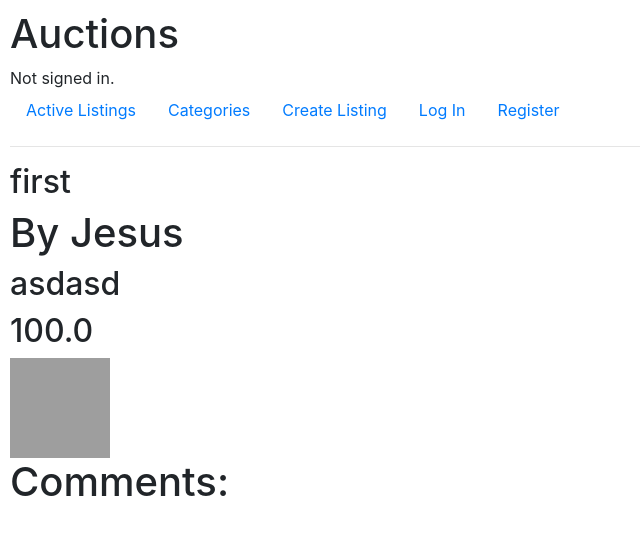
After one commit to jimypage0211/CS50xWeb_commerce, a Django app: page /listing/1 in a window 1280 px wide. The commit adds this page. Shown: the top 535 px of the page, without its empty margins (0-640 px from the left). Run offline with Django 3.2, Linux system fonts and the light colour scheme; data comes from the database, SQL or seed files in the repository; some libraries are stand-ins or nearby versions; grey boxes are pictures that could not be loaded.

Commit message:
Create listing and view listing kind of working

```diff
--- a/auctions/admin.py
+++ b/auctions/admin.py
@@ -1,5 +1,8 @@
 from django.contrib import admin
 from .models import *
+
+
+
 # Register your models here.
 admin.site.register(User)
 admin.site.register(Listing)
--- a/auctions/models.py
+++ b/auctions/models.py
@@ -1,37 +1,52 @@
 from django.contrib.auth.models import AbstractUser
 from django.db import models
+
 
 class User(AbstractUser):
     pass
 
-class Listing (models.Model):
+
+class Category(models.Model):
+    name = models.CharField(max_length=20)
+
+    def __str__(self) -> str:
+        return f"{self.name}"
+
+
+class Listing(models.Model):
     poster = models.ForeignKey(User, on_delete=models.CASCADE, related_name="listings")
     title = models.CharField(max_length=50)
     description = models.TextField()
     initialPrice = models.FloatField()
     active = models.BooleanField()
     imgLink = models.CharField(max_length=100, blank=True)
-    watchlistedBy = models.ForeignKey(User, on_delete=models.CASCADE, related_name="watchlist")
+    category = models.ForeignKey(Category,on_delete=models.CASCADE,blank=True, null=True, related_name="listings")
+    watchlistedBy = models.ManyToManyField(User, null=True, blank=True, related_name="watchlist")
 
     def __str__(self) -> str:
         return f"Seller: {self.poster}, Title: {self.title}"
 
 
-class Comment (models.Model):
-    author = models.ForeignKey(User, on_delete=models.CASCADE, related_name="userComments")
+class Comment(models.Model):
+    author = models.ForeignKey(
+        User, on_delete=models.CASCADE, related_name="userComments"
+    )
     message = models.TextField()
-    target = models.ForeignKey(Listing, on_delete=models.CASCADE, related_name="listingComments")
+    target = models.ForeignKey(
+        Listing, on_delete=models.CASCADE, related_name="listingComments"
+    )
 
     def __str__(self) -> str:
         return f"Author: {self.author}, Listing: {self.target}"
 
 
-class Bid (models.Model):
+class Bid(models.Model):
     bidder = models.ForeignKey(User, on_delete=models.CASCADE, related_name="userBids")
-    target = models.ForeignKey(Listing, on_delete=models.CASCADE, related_name="listingBids")
+    target = models.ForeignKey(
+        Listing, on_delete=models.CASCADE, related_name="listingBids"
+    )
     bidValue = models.FloatField()
     active = models.BooleanField()
 
-class Category(models.Model):
-    name = models.CharField(max_length=20)
-    listings = models.ManyToManyField(Listing, related_name="categories")
+    def __str__(self) -> str:
+        return f"Bidder: {self.bidder}, Listing: {self.target}, Offer: {self.bidValue}"
--- a/auctions/templates/auctions/layout.html
+++ b/auctions/templates/auctions/layout.html
@@ -20,7 +20,16 @@
             <li class="nav-item">
                 <a class="nav-link" href="{% url 'index' %}">Active Listings</a>
             </li>
+            <li class="nav-item">
+                <a class="nav-link" href="{% url 'categories' %}">Categories</a>
+            </li>
+            <li>
+                <a class="nav-link" href="{% url 'createListing' %}">Create Listing</a>
+            </li>
             {% if user.is_authenticated %}
+                <li class="nav-item">
+                    <a class="nav-link" href="{% url 'watchlist' %}">Watchlist</a>
+                </li>
                 <li class="nav-item">
                     <a class="nav-link" href="{% url 'logout' %}">Log Out</a>
                 </li>
--- /dev/null
+++ b/auctions/templates/auctions/viewListing.html
@@ -0,0 +1,17 @@
+{% extends "auctions/layout.html" %}
+
+{% block body %}
+    <h2>{{listing.title}}</h2>
+    <h1>By {{listing.poster}}</h1>
+    <h2>{{listing.description}}</h2>
+    <h2>{{listing.initialPrice}}</h2>
+    {% if  listing.imgLink %}
+        <img src="{{listing.imgLink}}" style = "height: 100px; width: 100px">
+    {% endif %}
+    <br>
+    <h1>Comments:</h1>
+    {% for comment in comments %}
+    <h2>{{comment.message}}</h2>
+    {% endfor %}
+    </div>
+{% endblock %}
--- a/auctions/urls.py
+++ b/auctions/urls.py
@@ -6,5 +6,9 @@ urlpatterns = [
     path("", views.index, name="index"),
     path("login", views.login_view, name="login"),
     path("logout", views.logout_view, name="logout"),
-    path("register", views.register, name="register")
+    path("register", views.register, name="register"),
+    path("watchlist",views.watchlist, name="watchlist"),
+    path("create",views.createListing, name="createListing"),
+    path("categories",views.categories, name="categories"),
+    path("listing/<str:id>",views.visitListing, name="visit" )
 ]
--- a/auctions/views.py
+++ b/auctions/views.py
@@ -1,15 +1,44 @@
+from django import forms
 from django.contrib.auth import authenticate, login, logout
 from django.db import IntegrityError
 from django.http import HttpResponse, HttpResponseRedirect
 from django.shortcuts import render
 from django.urls import reverse
+from django.contrib.auth.decorators import login_required
+from .models import *
+from .utils import *
 
-from .models import User
+class CreateForm (forms.Form):
+    title = forms.CharField(label="Title")
+    description = forms.CharField(label="")
+    placeholder = "Enter the description  ..."
+    description.widget = forms.Textarea(attrs={"placeholder": placeholder})
+    minBid = forms.FloatField(label="Initial Bid")
+    imgURL = forms.CharField(label="Img URL (Optional)", required=False)
+    category = forms.CharField(label="Add a Category (Optional)", required=False)
+    selectCategory = forms.ChoiceField
 
 
 def index(request):
-    return render(request, "auctions/index.html")
+    return render(request, "auctions/index.html",{"listings": Listing.objects.all() })
 
+@login_required(login_url='login')
+def createListing(request):
+    if request.method == "POST":
+        setListing(request)
+        return HttpResponseRedirect(reverse("index"))
+    else:
+        return render(request, "auctions/createListing.html", {"form": CreateForm()})
+
+def watchlist(request):
+    pass
+
+def categories(request):
+    pass
+
+def visitListing(request, id):
+    listing = Listing.objects.get(id = id)
+    return render(request,"auctions/viewListing.html", {"listing": listing, "comments": listing.listingComments.all()} )
 
 def login_view(request):
     if request.method == "POST":
```
Also changed, not shown: auctions/templates/auctions/createListing.html (added, +10 -0 lines), auctions/templates/auctions/index.html (+11 -2 lines), auctions/utils.py (added, +37 -0 lines), auctions/migrations/0003_remove_listing_watchlistedby_delete_category_and_more.py (added), auctions/migrations/0004_category_listing_categories.py (added), auctions/migrations/0005_remove_listing_categories_listing_category.py (added), auctions/migrations/0006_alter_listing_category_alter_listing_watchlistedby.py (added), auctions/migrations/0007_alter_listing_category_alter_listing_watchlistedby.py (added), db.sqlite3.
